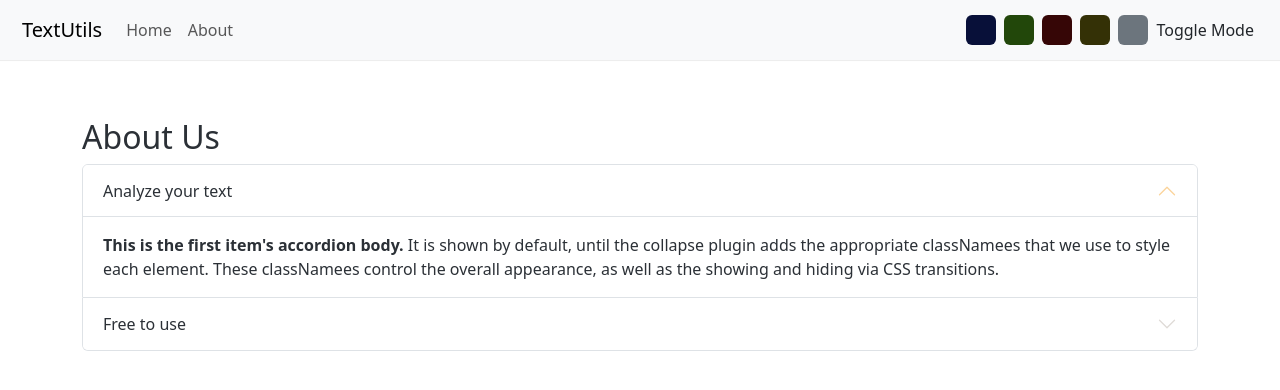
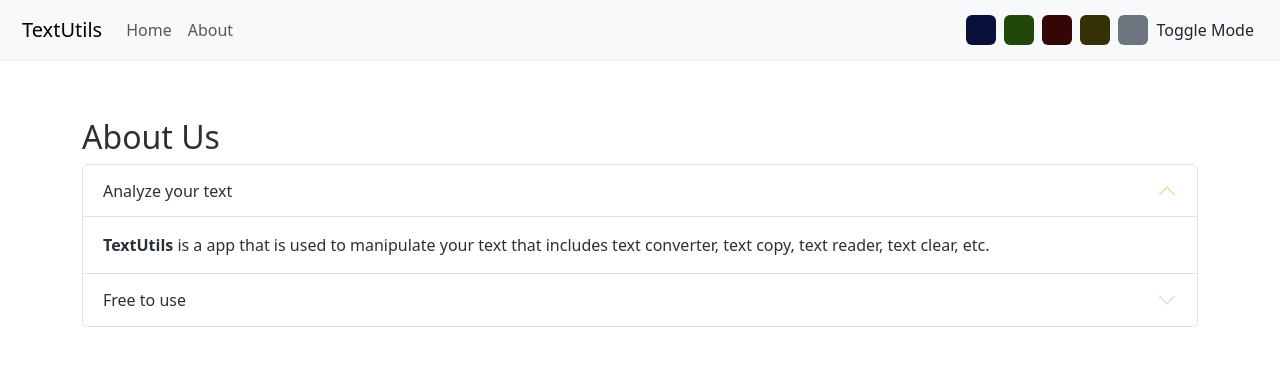
Before and after one commit to SubashPandhak/TextUtils, a React (Vite) app: page /about in a window 1280 px wide. Shown: the top 390 px of the page. Built offline with nearby package versions, Linux system fonts and the light colour scheme.

Commit message:
changed description of about us

```diff
--- a/src/components/About.jsx
+++ b/src/components/About.jsx
@@ -50,11 +50,9 @@
               data-bs-parent="#accordionExample"
             >
               <div className="accordion-body" style={myStyle}>
-                <strong>This is the first item's accordion body.</strong> It is
-                shown by default, until the collapse plugin adds the appropriate
-                classNamees that we use to style each element. These classNamees
-                control the overall appearance, as well as the showing and
-                hiding via CSS transitions.
+                <strong>TextUtils</strong> is a app that is used to manipulate
+                your text that includes text converter, text copy, text reader,
+                text clear, etc.
               </div>
             </div>
           </div>
@@ -78,11 +76,8 @@
               data-bs-parent="#accordionExample"
             >
               <div className="accordion-body">
-                <strong>This is the second item's accordion body.</strong> It is
-                hidden by default, until the collapse plugin adds the
-                appropriate classNamees that we use to style each element. These
-                classNamees control the overall appearance, as well as the
-                showing and hiding via CSS transitions.
+                <strong>TextUtils</strong> is free to use app that is available
+                in netlify.
               </div>
             </div>
           </div>
```
